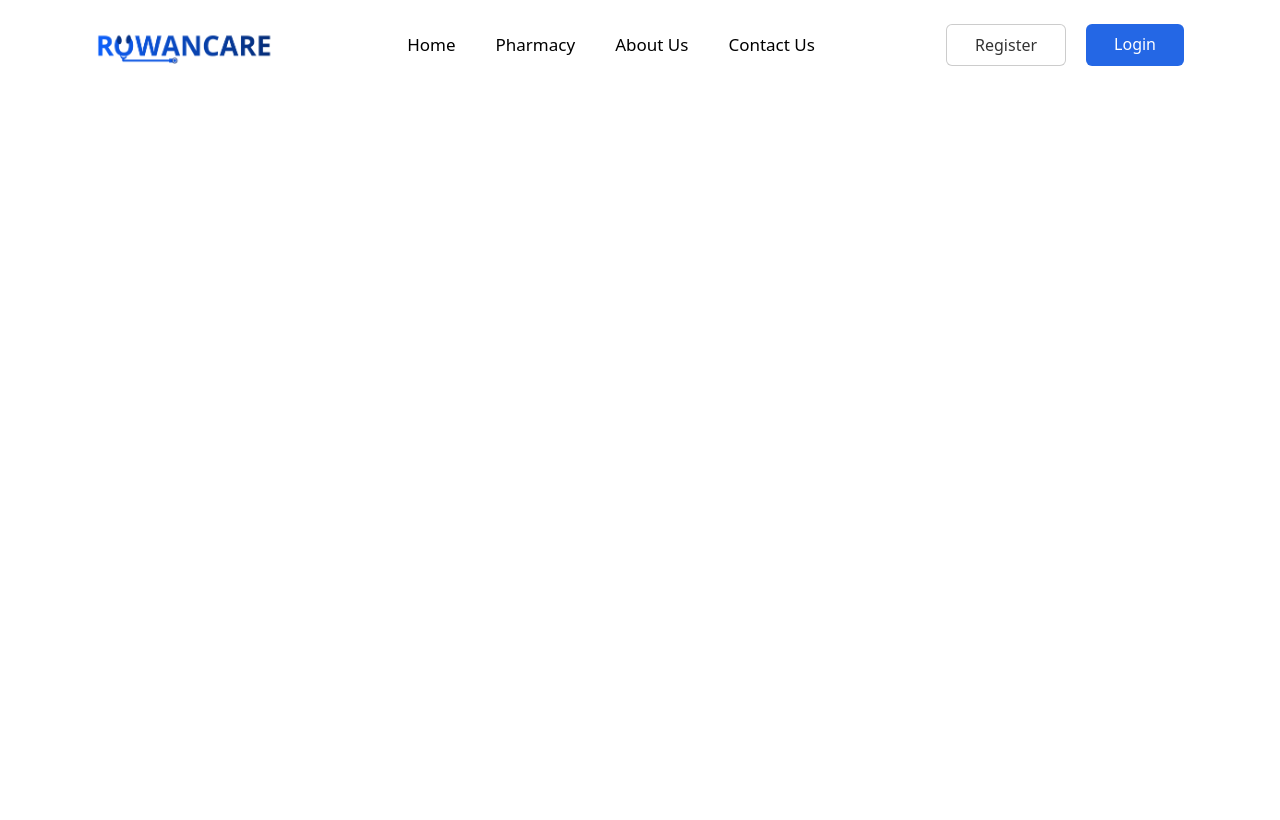
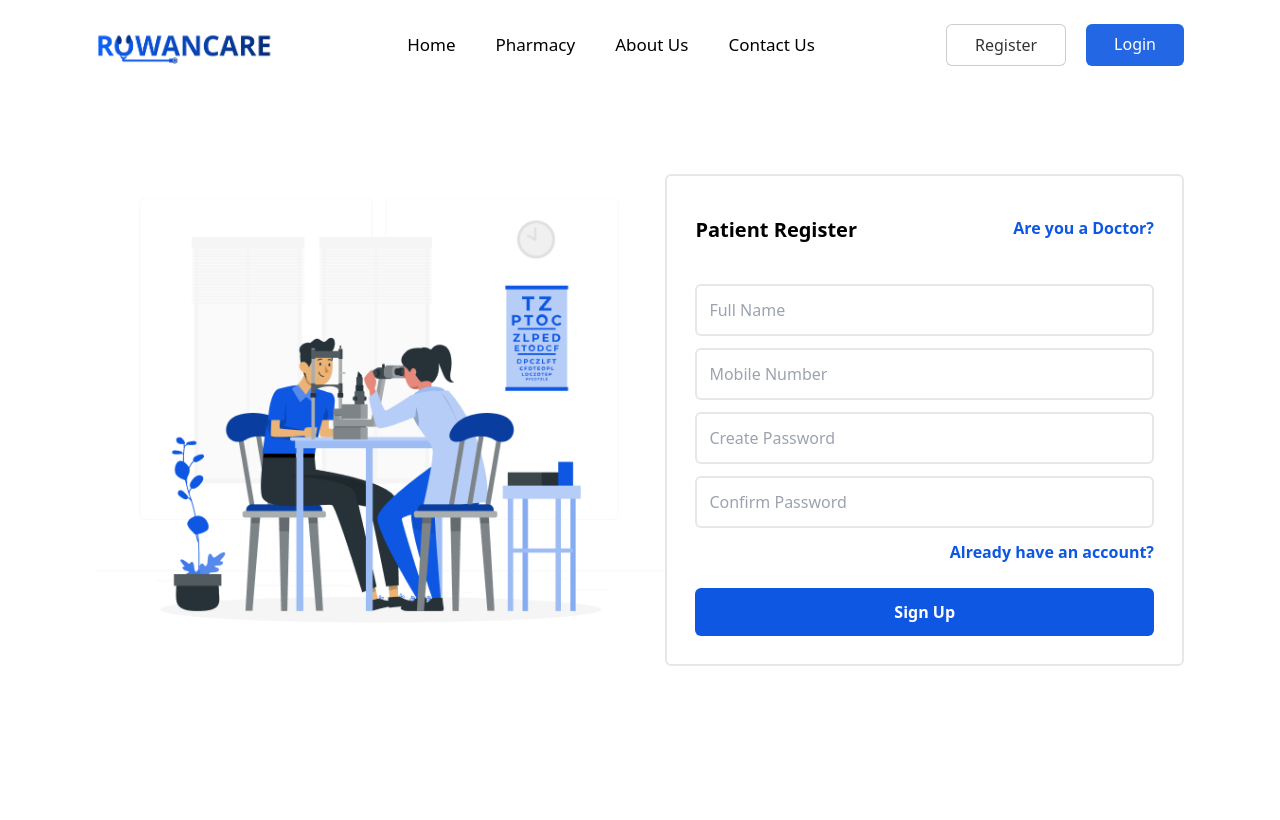
Before and after one commit to mistrypavankumar/RowanCare-php, a PHP site: page /register.php in a window 1280 px wide. Before the commit the page ends 66 px from the top, so only its background shows below. Run offline with PHP 8.4, Linux system fonts and the light colour scheme; some libraries are stand-ins or nearby versions.

Commit message:
added register and login pages

```diff
--- a/aboutus.php
+++ b/aboutus.php
@@ -1,11 +1,13 @@
 <!DOCTYPE html>
 <html lang="en">
+
 <head>
     <?php
     $pageTitle = "RowanCare | AboutUs";
     require_once "components/header.php"
         ?>
 </head>
+
 <body>
     <!-- navbar -->
     <?php
@@ -15,4 +17,5 @@
 
 
 </body>
+
 </html>
--- a/appointment.php
+++ b/appointment.php
@@ -1,11 +1,13 @@
 <!DOCTYPE html>
 <html lang="en">
+
 <head>
     <?php
     $pageTitle = "RowanCare | Appointment";
     require_once "components/header.php"
         ?>
 </head>
+
 <body>
     <!-- navbar -->
     <?php
@@ -15,4 +17,5 @@
 
 
 </body>
+
 </html>
--- a/components/bestDoctorCard.php
+++ b/components/bestDoctorCard.php
@@ -1,5 +1,6 @@
 <?php
-    function bestDoctorCard(){
+function bestDoctorCard()
+{
     ?>
     <div class="overflow-hidden group cursor-pointer showdow-lg">
         <div class="w-full overflow-hidden rounded-t-15 bg-white rounded-tl-lg rounded-tr-lg">
--- a/components/header.php
+++ b/components/header.php
@@ -5,6 +5,8 @@
 <title>
     <?php echo isset($pageTitle) ? $pageTitle : "RowanCare"; ?>
 </title>
+
+<link rel="shortcut icon" href="../assets/weblogo.png" type="image/x-icon">
 
 <!-- global css -->
 <link rel="stylesheet" href="./css/global.css">
--- a/components/navbar.php
+++ b/components/navbar.php
@@ -1,6 +1,6 @@
-
 <?php
-    function stickyNavbar() {
+function stickyNavbar()
+{
     ?>
 
     <?php
@@ -47,6 +47,48 @@
                     Login
                 </a>
             </div>
+
+
+            <!-- Mobile view navbar -->
+            <div class="hidden border-r-2 bg-white absolute top-0 left-0 w-[75%] h-screen p-5 flex flex-col md:hidden">
+                <a href="index.php" class="w-[180px] pt-4 pb-10  cursor-pointer">
+                    <img class="w-full" src="./assets/logo/Rowancare-logo.png" alt="">
+                </a>
+
+                <div class="flex flex-col justify-between h-full">
+                    <div class="flex flex-col">
+                        <a class="
+                        <?php
+                        echo "hover:bg-[#0D57E3]/10 py-3 px-2 text-[17px] rounded-md duration-300 font-medium hover:text-[#0D57E3]";
+                        echo $page == "index.php" ? " text-[#0D57E3]" : "";
+                        ?>
+                        " href="index.php">Home</a>
+
+                        <a class="<?php
+                        echo "hover:bg-[#0D57E3]/10 py-3 px-2 text-[17px] rounded-md text-[17px] duration-300 font-medium hover:text-[#0D57E3]";
+                        echo $page == "pharmacy.php" ? " text-[#0D57E3]" : "";
+                        ?>" href="pharmacy.php">Pharmacy</a>
+
+                        <a class="<?php
+                        echo "hover:bg-[#0D57E3]/10 py-3 px-2 text-[17px] rounded-md text-[17px] duration-300 font-medium hover:text-[#0D57E3]";
+                        echo $page == "aboutus.php" ? " text-[#0D57E3]" : "";
+                        ?>" href="aboutus.php">About Us</a>
+                        <a class="<?php
+                        echo "hover:bg-[#0D57E3]/10 py-3 px-2 text-[17px] rounded-md text-[17px] duration-300 font-medium hover:text-[#0D57E3]";
+                        echo $page == "contactus.php" ? " text-[#0D57E3]" : "";
+                        ?>" href="contactus.php">Contact Us</a>
+                    </div>
+
+                    <div class="flex flex-col gap-5">
+                        <a class="px-7 bg-transparent text-center border-2 border-[#0D57E3]/50 duration-300 text-[#0D57E3] py-2 rounded-md font-medium cursor-pointer"
+                            href="contactus.php">Register</a>
+
+                        <a class="px-7 bg-[#0D57E3]/90 text-center hover:bg-[#0D57E3] duration-300 text-white py-2 rounded-md font-medium cursor-pointer"
+                            href="contactus.php">Login</a>
+                    </div>
+
+                </div>
+            </div>
         </div>
     </div>
 
--- a/contactus.php
+++ b/contactus.php
@@ -1,11 +1,13 @@
 <!DOCTYPE html>
 <html lang="en">
+
 <head>
     <?php
     $pageTitle = "RowanCare | contactus";
     require_once "components/header.php"
         ?>
 </head>
+
 <body>
     <!-- navbar -->
     <?php
@@ -15,4 +17,5 @@
 
 
 </body>
+
 </html>
--- a/pharmacy.php
+++ b/pharmacy.php
@@ -1,11 +1,13 @@
 <!DOCTYPE html>
 <html lang="en">
+
 <head>
     <?php
     $pageTitle = "RowanCare | Pharmacy";
     require_once "components/header.php"
         ?>
 </head>
+
 <body>
     <!-- navbar -->
     <?php
@@ -15,4 +17,5 @@
 
 
 </body>
+
 </html>
--- a/register.php
+++ b/register.php
@@ -1,11 +1,13 @@
 <!DOCTYPE html>
 <html lang="en">
+
 <head>
     <?php
     $pageTitle = "RowanCare | Register";
     require_once "components/header.php"
         ?>
 </head>
+
 <body>
     <!-- navbar -->
     <?php
@@ -13,6 +15,32 @@
     stickyNavbar()
         ?>
 
+    <div class="h-screen flex items-center w-[85%] mx-auto mt-5">
+        <div class="hidden md:block">
+            <img src="./assets/images/regLog.png" alt="reg-img">
+        </div>
+        <div class="bg-white w-full md:w-1/2 px-7 pt-5 pb-7 border-2 rounded-md">
+            <div class="flex w-full justify-between py-5">
+                <p class="font-semibold text-xl">Patient Register</p>
+                <p class="font-semibold text-[#0D57E3] cursor-pointer">Are you a Doctor?</p>
+            </div>
+
+            <?php $inputStyle = "border-2 p-3 rounded-md outline-none" ?>
+
+            <div class="flex flex-col gap-3 mt-5">
+                <input class="<?php echo $inputStyle ?>" type="text" placeholder="Full Name">
+                <input class="<?php echo $inputStyle ?>" type="number" placeholder="Mobile Number">
+                <input class="<?php echo $inputStyle ?>" type="password" placeholder="Create Password">
+                <input class="<?php echo $inputStyle ?>" type="password" placeholder="Confirm Password">
+
+                <a class="w-full flex justify-end font-semibold text-[#0D57E3]" href="login.php">Already have an
+                    account?</a>
+
+                <button class="font-semibold mt-3 bg-[#0D57E3] text-white p-3 rounded-md">Sign Up</button>
+            </div>
+        </div>
+    </div>
 
 </body>
+
 </html>
```
Also changed, not shown: components/specialitiesCard.php (+5 -2 lines), login.php (+26 -0 lines), assets/images/loginImg.png (added), assets/images/regLog.png (added), assets/weblogo.png (added), components/_.txt (deleted), index.php (indentation only). Lines whose indentation alone changed are shown as unchanged.
